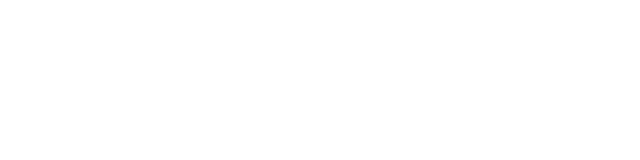
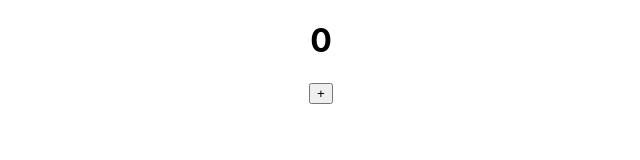
Before and after one commit to Miguel-web/react.jsbestpractice, a React (Create React App) app in the folder hookspractice/: page / in a window 1280 px wide. Shown: the top 160 px of the page, without its empty margins (319-959 px from the left). Built offline with nearby package versions, Linux system fonts and the light colour scheme.

Commit message:
primer ejercicio react js hooks uso del useState  nivel basico

```diff
--- a/hookspractice/src/App.js
+++ b/hookspractice/src/App.js
@@ -1,12 +1,30 @@
 import './App.css';
-import React, {use} from 'react';
+import React, {useState} from 'react';
+
+// ejercicio 1
+
+/*function App() {
+
+  const [counter, setCounter] = useState(0)
+  return (
+    <div className="App">
+      <h1>{counter}</h1>
+      <button onClick={() => setCounter(counter + 1)}>+</button>
+    </div>
+
+  );
+}*/
 
 function App() {
+
+  const [counter, setCounter] = useState(0)
   return (
     <div className="App">
+      <h1>{counter}</h1>
+      <button onClick={() => setCounter(counter + 1)}>+</button>
+    </div>
 
-    </div>
   );
-}
+  }
 
 export default App;
```
